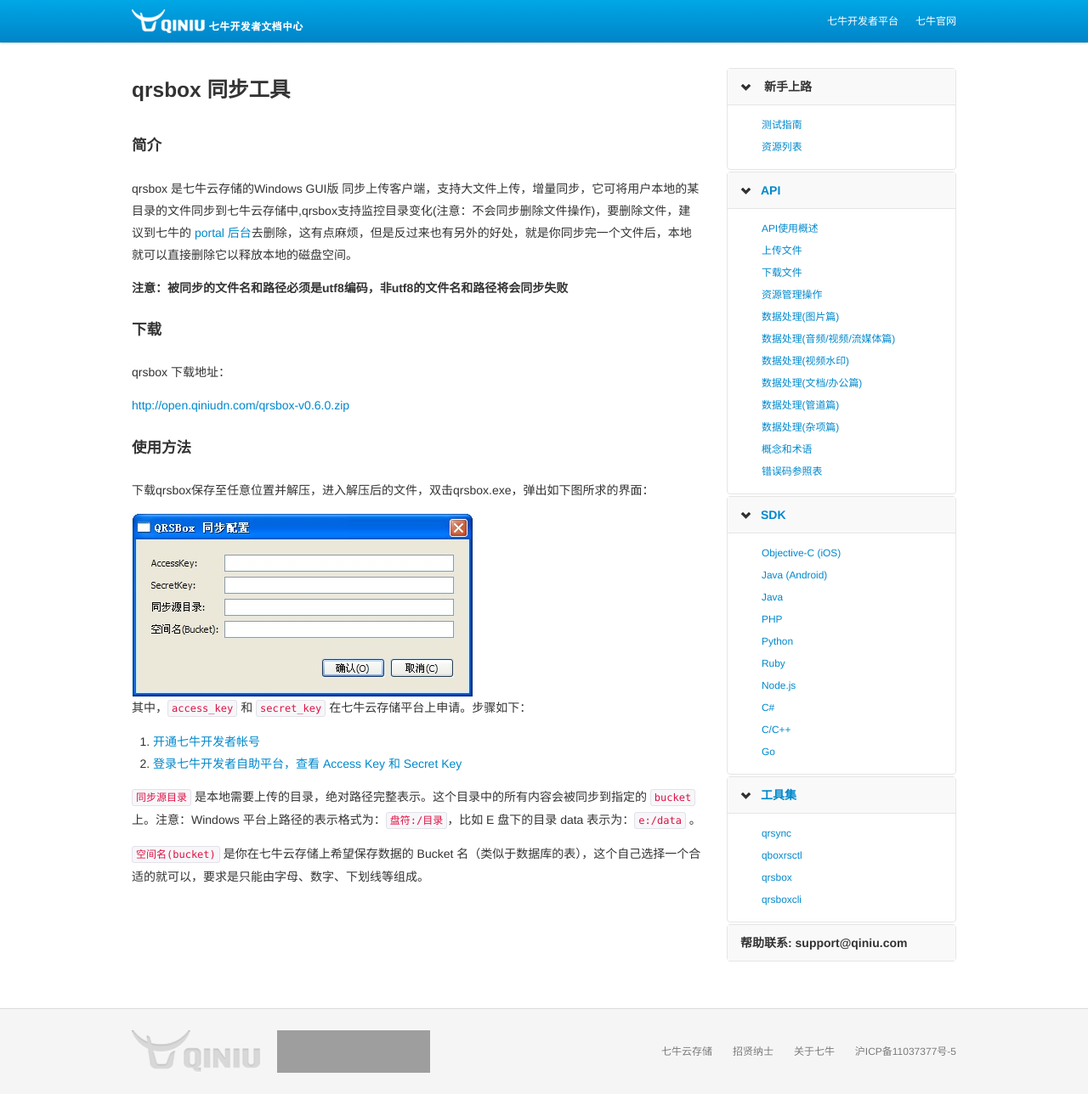
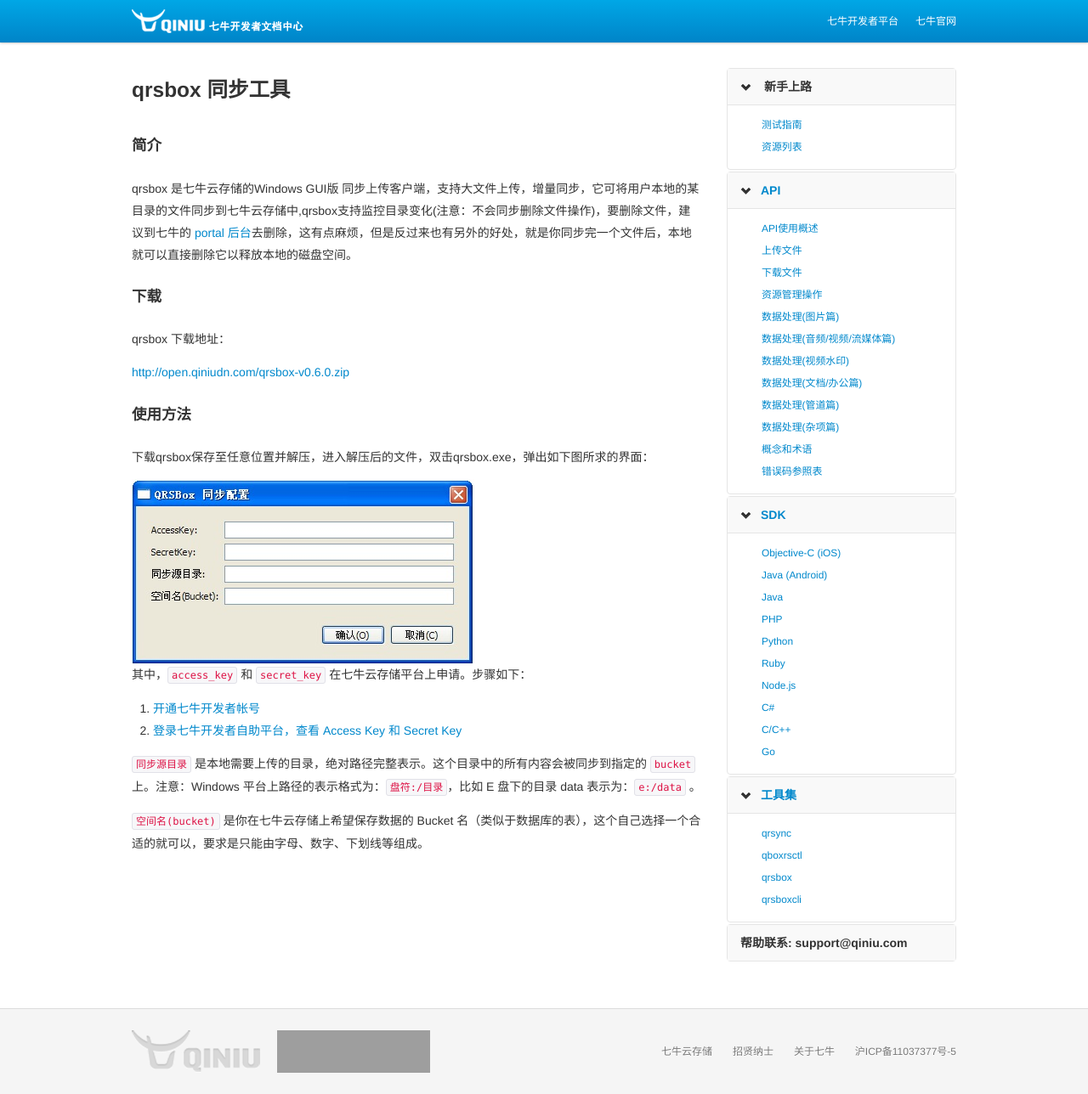
Before and after one commit to qiniu/docs.qiniu.com, a Jekyll site: the page built from tools/qrsbox.markdown, in a window 1280 px wide and 1288 px high. Shown: the whole window at 85% size. Built offline with Jekyll 4.4.1, drawn with Linux system fonts in a browser that asks for light colours; nearby versions of some CDN libraries; library files that are not in the unit come from our copies; grey boxes are pictures that could not be loaded.

Commit message:
Update qrsbox.markdown

```diff
--- a/tools/qrsbox.markdown
+++ b/tools/qrsbox.markdown
@@ -7,8 +7,6 @@
 ## 简介
 
 qrsbox 是七牛云存储的Windows GUI版 同步上传客户端，支持大文件上传，增量同步，它可将用户本地的某目录的文件同步到七牛云存储中,qrsbox支持监控目录变化(注意：不会同步删除文件操作)，要删除文件，建议到七牛的 [portal 后台](https://portal.qiniu.com/)去删除，这有点麻烦，但是反过来也有另外的好处，就是你同步完一个文件后，本地就可以直接删除它以释放本地的磁盘空间。
-
-**注意：被同步的文件名和路径必须是utf8编码，非utf8的文件名和路径将会同步失败**
 
 ## 下载
 
```
